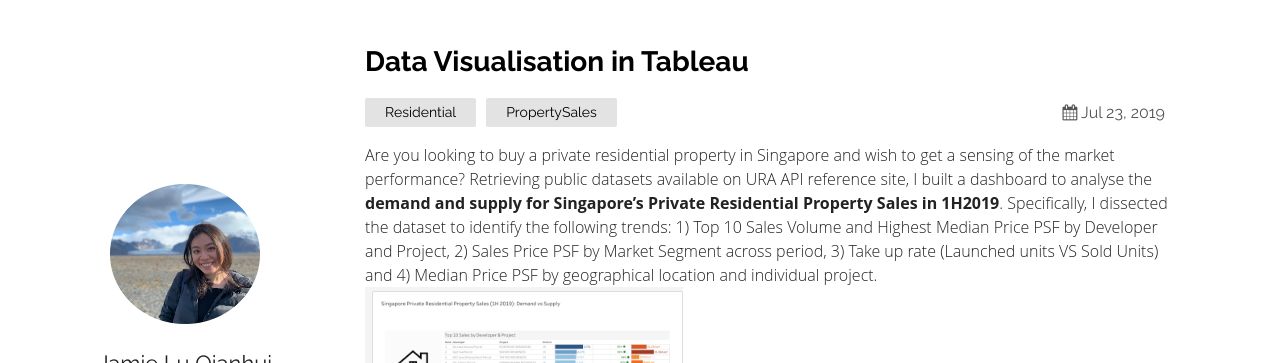
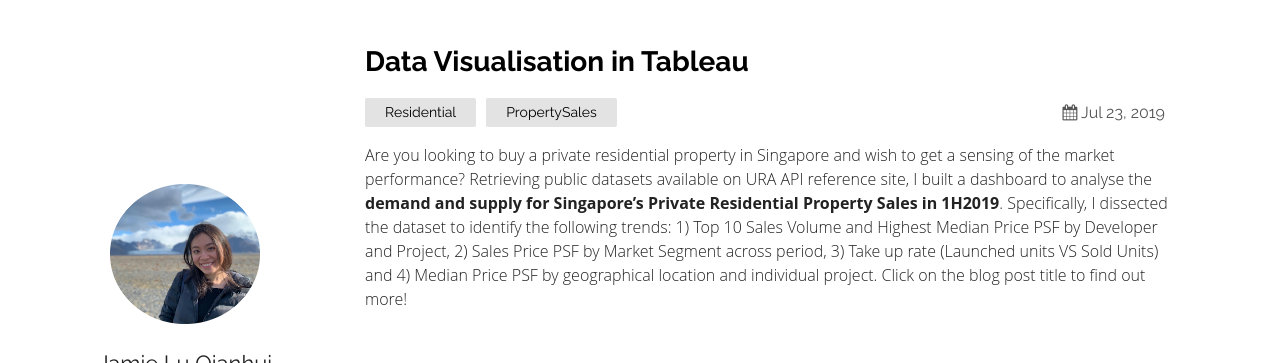
Before and after one commit to jamieqianhui/jamieqianhui.github.io, a Jekyll site: the page built from _posts/2019-07-23-Data-Visualisation-Resi-Property-Sales.markdown, in a window 1280 px wide and 900 px high, cut to the strip 0-363 px from the top of the window. Built offline with Jekyll 4.4.1, drawn with Linux system fonts in a browser that asks for light colours.

Commit message:
updated blog post

```diff
--- a/_posts/2019-07-23-Data-Visualisation-Resi-Property-Sales.markdown
+++ b/_posts/2019-07-23-Data-Visualisation-Resi-Property-Sales.markdown
@@ -4,7 +4,7 @@
 date:   2019-07-23 09:47:36 +0800
 categories: Residential PropertySales
 ---
-Are you looking to buy a private residential property in Singapore and wish to get a sensing of the market performance? Retrieving public datasets available on URA API reference site, I built a dashboard to analyse the **demand and supply for Singapore's Private Residential Property Sales in 1H2019**. Specifically, I dissected the dataset to identify the following trends: 1) Top 10 Sales Volume and Highest Median Price PSF by Developer and Project, 2) Sales Price PSF by Market Segment across period, 3) Take up rate (Launched units VS Sold Units) and 4) Median Price PSF by geographical location and individual project. ![viz]({{ '/assets/VIZ.PNG' | relative_url }})
+Are you looking to buy a private residential property in Singapore and wish to get a sensing of the market performance? Retrieving public datasets available on URA API reference site, I built a dashboard to analyse the **demand and supply for Singapore's Private Residential Property Sales in 1H2019**. Specifically, I dissected the dataset to identify the following trends: 1) Top 10 Sales Volume and Highest Median Price PSF by Developer and Project, 2) Sales Price PSF by Market Segment across period, 3) Take up rate (Launched units VS Sold Units) and 4) Median Price PSF by geographical location and individual project. Click on the blog post title to find out more!
 
 <br>
 <iframe seamless frameborder="0" src="https://public.tableau.com/views/SGPrivateResidentialPropertySales1H2019DemandSupply/SingaporePrivateResidentialPropertySales1H2019DemandvsSupply?:embed=y&:display_count=yes&:origin=viz_share_link" width = '1200' height = '1200' scrolling='yes' ></iframe>
@@ -16,7 +16,8 @@
 + Projects located in district 9 and 10 generally fetch higher premium prices. This is largely due to the property's prime location and the product positioning of the residential project as a luxury class development.
 <br>
 
-[Click here to visit my Tableau Public Viz Portfolio][tableau]
+[Click here to visit my Tableau Public Viz Portfolio][tableau] <br>
+![viz]({{ '/assets/VIZ.PNG' | relative_url }})
 
 [tableau]: https://public.tableau.com/profile/jamie.lu2833#!/vizhome/SGPrivateResidentialPropertySales1H2019DemandSupply/SingaporePrivateResidentialPropertySales1H2019DemandvsSupply
 [urllib]: https://docs.python.org/3/library/urllib.request.html
```
